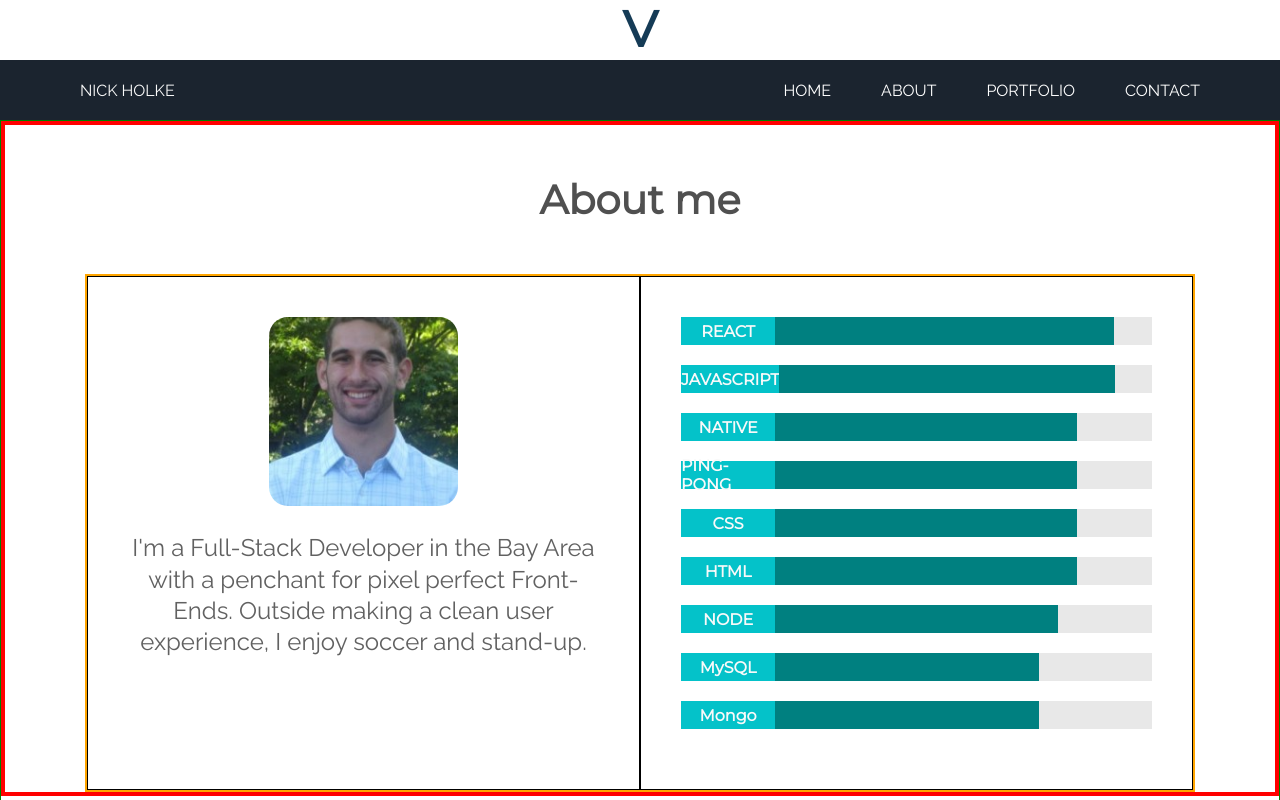
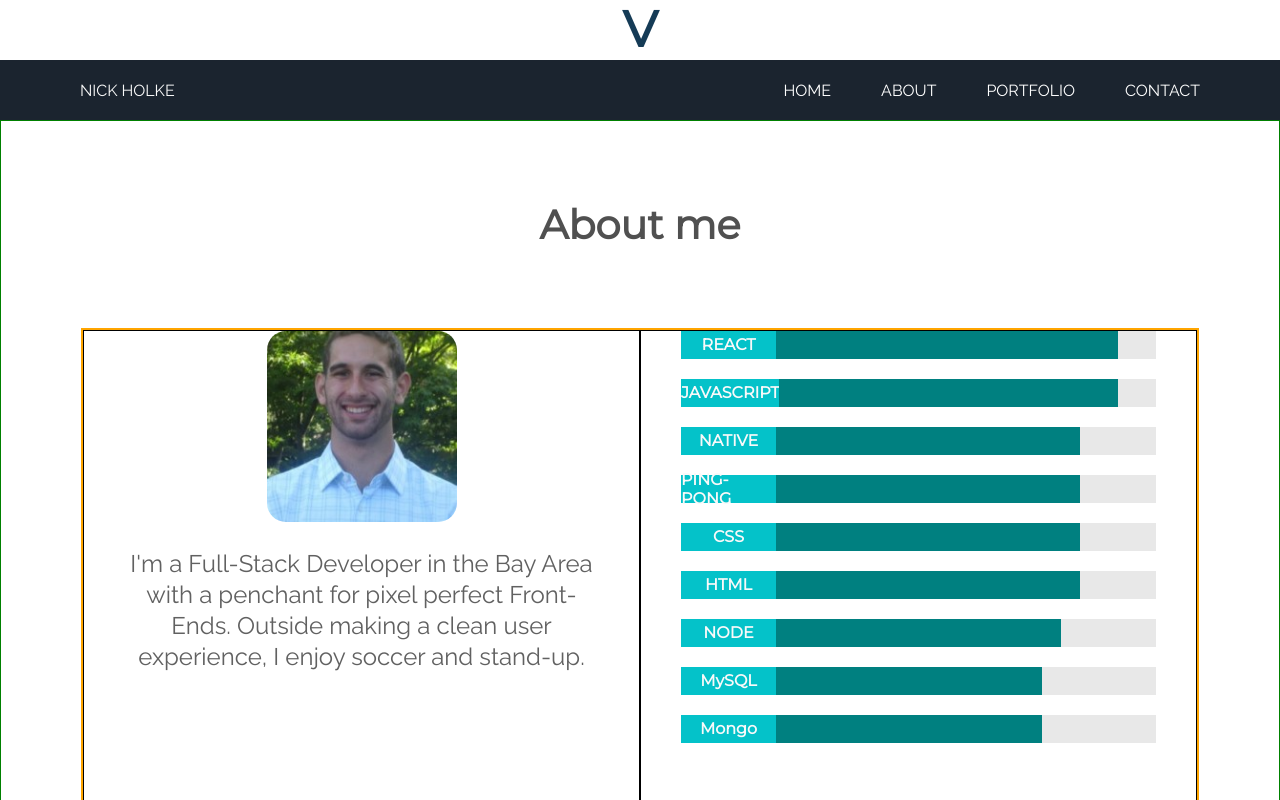
Before and after one commit to NickHolke/Portfolio-React, a React (Create React App) app: page / in a window 1280 px wide. Shown: the part 740-1540 px from the top of the page. Built offline with nearby package versions, Linux system fonts and the light colour scheme.

Commit message:
Small style changes

```diff
--- a/src/components/about/about.js
+++ b/src/components/about/about.js
@@ -7,12 +7,11 @@ import {
   photoWrapper,
   skillsWrapper
 } from './about.module.scss';
-import { NavBar, Graph, Photo } from '../routes';
+import { Graph, Photo } from '../routes';
 
 const LandingPage = () => (
   <div id="about-section" className={aboutSection}>
-    {/* <NavBar /> */}
-    <div className={contentWrapper}>
+    {/* <div className={contentWrapper}> */}
       <div className={title}>
         <h2>About me</h2>
       </div>
@@ -24,7 +23,7 @@ const LandingPage = () => (
           <Graph />
         </div>
       </div>
-    </div>
+    {/* </div> */}
   </div>
 )
 
--- a/src/components/about/about.module.scss
+++ b/src/components/about/about.module.scss
@@ -9,6 +9,10 @@ h2 {
 
 .aboutSection {
   height: 110vh;
+  display: flex;
+  flex-direction: column;
+  padding-left: 80px;
+  padding-right: 80px;
   border: 1px solid green;
 }
 
@@ -17,8 +21,8 @@ h2 {
   flex: 1;
   justify-content: center;
   align-items: center;
-  margin-top: 50px;
-  margin-bottom: 50px;
+  margin-top: 20px;
+  margin-bottom: 20px;
 }
 
 .contentWrapper {
--- a/src/components/graph/graph.module.scss
+++ b/src/components/graph/graph.module.scss
@@ -3,7 +3,7 @@
 .graphWrapper {
  display: flex;
  flex-direction: column;
- padding: 40px;
+ padding: 0px 40px 0px 40px;
  transform: translateX(60%);
  opacity: 0;
  transition: opacity 900ms ease-in-out, transform 900ms ease-in-out;
--- a/src/components/photo/photo.module.scss
+++ b/src/components/photo/photo.module.scss
@@ -7,11 +7,10 @@ img {
 
 .wrapper {
   text-align: center;
-  // width: 100%;
   display: flex;
   flex-direction: column;
   align-items: center;
-  padding: 40px;
+  padding: 0px 40px 0px 40px;
   transform: translateX(-60%);
   opacity: 0;
   transition: opacity 900ms ease-in-out, transform 900ms ease-in-out;
--- a/src/components/portfolio/portfolio.module.scss
+++ b/src/components/portfolio/portfolio.module.scss
@@ -1,5 +1,5 @@
 @import '../globalStyle.scss';
-@import '../about/about.module.scss';
+// @import '../about/about.module.scss';
 
 .portfolioSection {
   height: 100vh;
```
